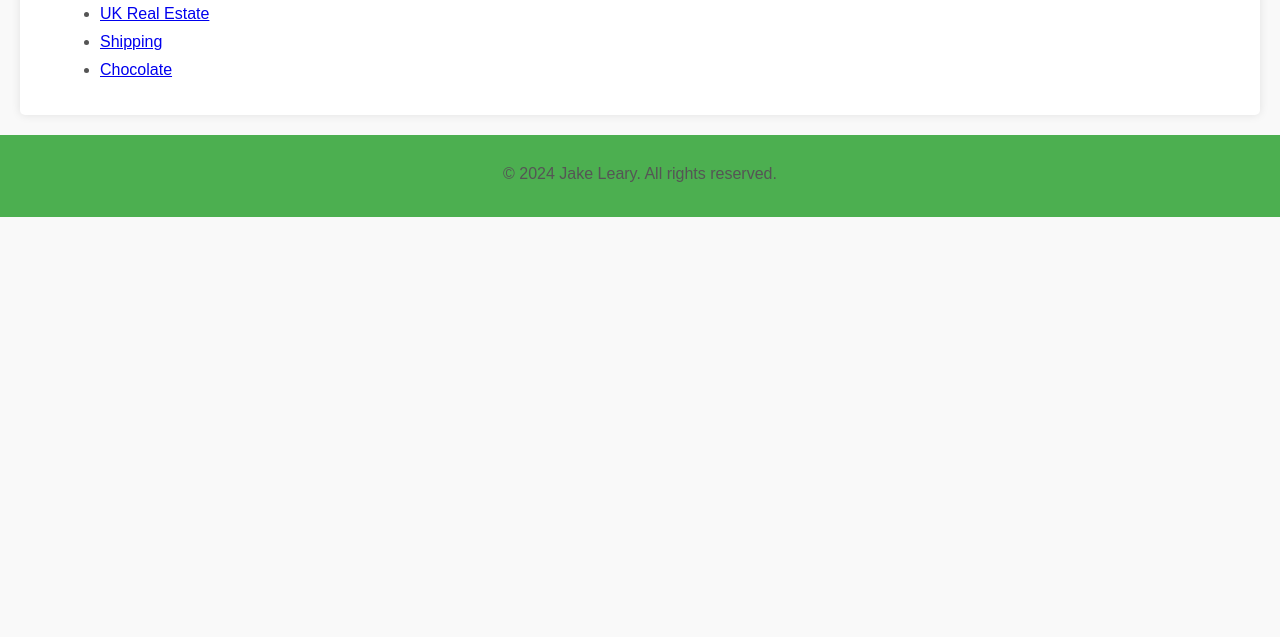
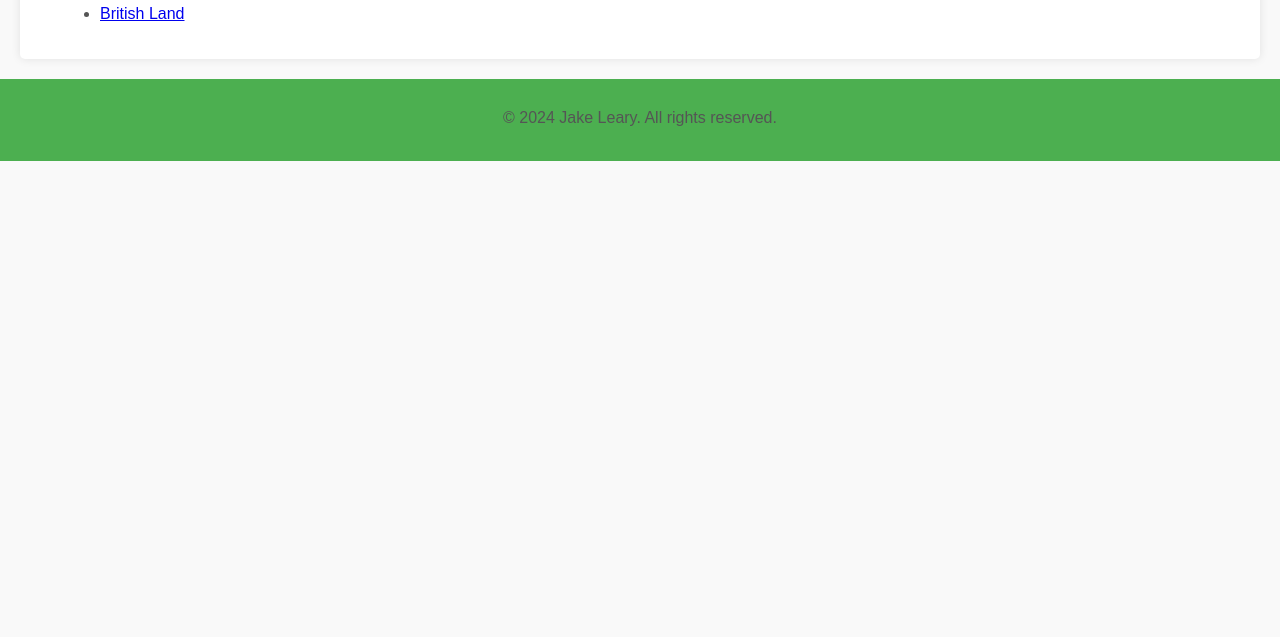
Before and after one commit to ibeshesumne/BritishLand, a plain HTML site: page research.html in a window 1280 px wide. Shown: the part 163-800 px from the top of the page. Drawn offline with Linux system fonts and the light colour scheme.

Commit message:
Update research.html

```diff
--- a/research.html
+++ b/research.html
@@ -18,9 +18,7 @@
     <section id="research">
         <h2>Research Projects</h2>
         <ul>
-            <li><a href="research_uk_real_estate.html">UK Real Estate</a></li>
-            <li><a href="research_shipping.html">Shipping</a></li>
-            <li><a href="research_chocolate.html">Chocolate</a></li>
+            <li><a href="research_uk_real_estate.html">British Land</a></li>
         </ul>
     </section>
     <footer>
```
